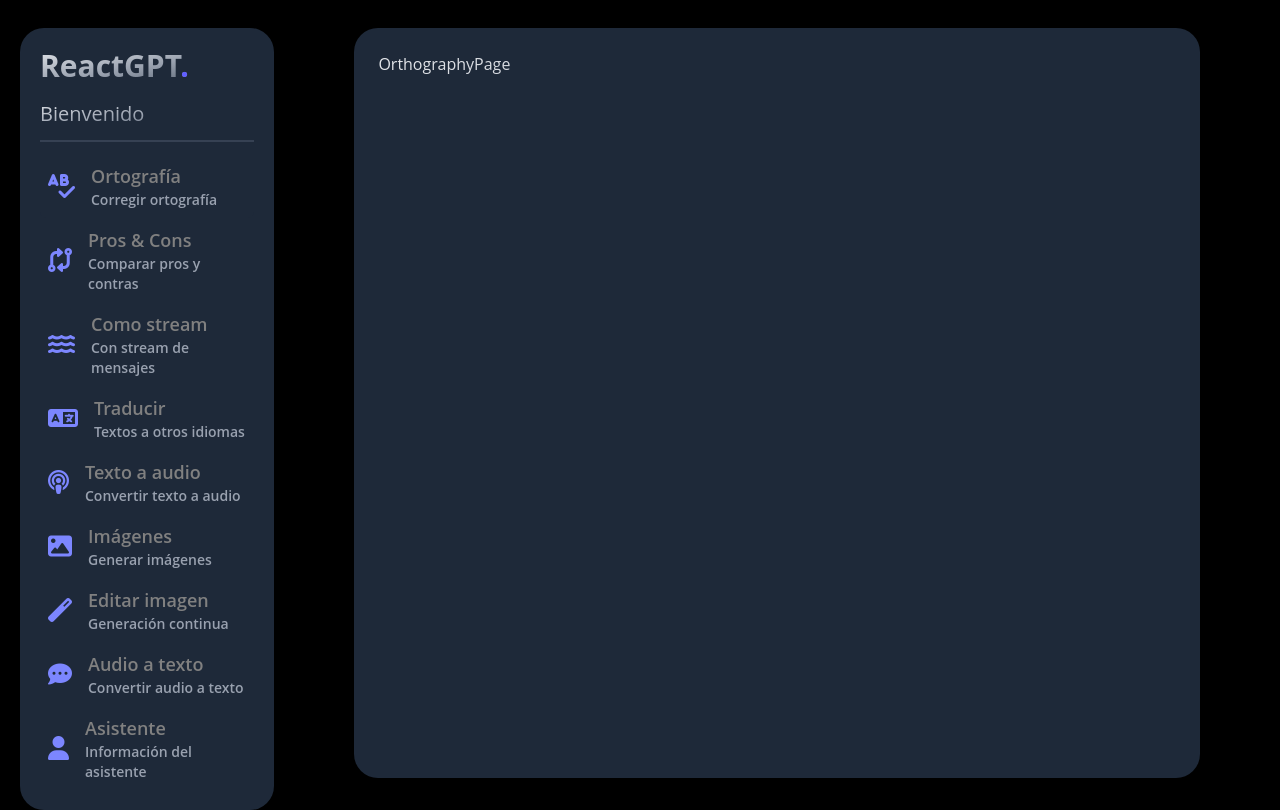
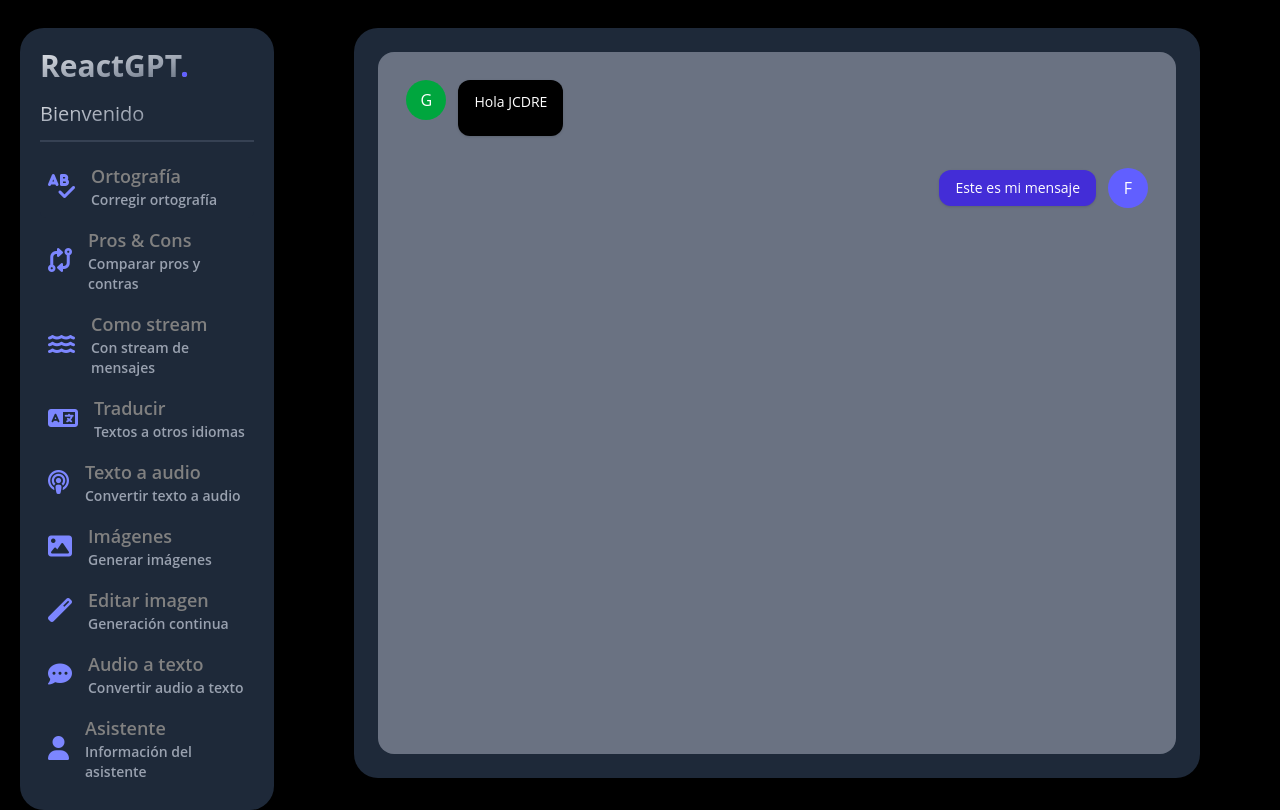
Before and after one commit to jcdelrioe/reactGPT, a React (Vite) app: page /orthography in a window 1280 px wide. Built offline with nearby package versions, Linux system fonts and the light colour scheme.

Commit message:
GptMessage, MyMessage

```diff
--- a/package.json
+++ b/package.json
@@ -13,6 +13,7 @@
     "@tailwindcss/vite": "^4.0.8",
     "react": "^19.0.0",
     "react-dom": "^19.0.0",
+    "react-markdown": "^10.0.0",
     "react-router-dom": "^7.2.0",
     "tailwindcss": "^4.0.8"
   },
--- a/src/index.css
+++ b/src/index.css
@@ -40,7 +40,7 @@ em {
 }
 
 .chat-messages {
-  @apply flex flex-col h-full overflow-x-auto mb-4 text-blue-500 overflow-scroll;
+  @apply flex flex-col h-full overflow-x-auto mb-4 text-white overflow-scroll;
 }
 
 /* Animations */
--- /dev/null
+++ b/src/presentation/components/chat-bubbles/GptMessage.tsx
@@ -0,0 +1,19 @@
+import Markdown from "react-markdown"
+
+interface Props {
+  text: string
+}
+export const GptMessage = ({ text }: Props) => {
+  return (
+    <div className="col-start-1 col-end-9 p-3 rounded-lg">
+      <div className="flex flex-row items-start">
+        <div className="flex items-center justify-center h-10 w-10 rounded-full bg-green-600 flex-shrink-0">
+          G
+        </div>
+        <div className="relative ml-3 text-sm bg-black bg-opacity-25 pt-3 pb-2 px-4 shadow rounded-xl">
+          <Markdown>{text}</Markdown>
+        </div>
+      </div>
+    </div>
+  )
+}
--- /dev/null
+++ b/src/presentation/components/chat-bubbles/MyMessage.tsx
@@ -0,0 +1,17 @@
+interface Props{
+  text: string;
+}
+export const MyMessage = ({text} : Props) => {
+  return (
+    <div className="col-start-6 col-end-13 p-3 rounded-lg">
+    <div className="flex items-center justify-start flex-row-reverse">
+      <div className="flex items-center justify-center h-10 w-10 rounded-full bg-indigo-500 flex-shrink-0">
+        F
+      </div>
+      <div className="relative mr-3 text-sm bg-indigo-700 py-2 px-4 shadow rounded-xl">
+        <div>{ text }</div>
+      </div>
+    </div>
+  </div>
+  )
+}
--- a/src/presentation/components/index.tsx
+++ b/src/presentation/components/index.tsx
@@ -1 +1,4 @@
+export * from "./chat-bubbles/GptMessage"
+export * from "./chat-bubbles/MyMessage"
+
 export * from "./sidebar/SidebarMenuItem"
--- a/src/presentation/pages/orthography/OrthographyPage.tsx
+++ b/src/presentation/pages/orthography/OrthographyPage.tsx
@@ -1,3 +1,15 @@
+import { GptMessage, MyMessage } from "../../components"
+
 export const OrthographyPage = () => {
-  return <div>OrthographyPage</div>
+  return (
+    <div className="chat-container">
+      <div className="chat-messages">
+        <div className="grid grid-cols-12 gap-y-2">
+          {/* Bienvenida */}
+          <GptMessage text="Hola JCDRE" />
+          <MyMessage text="Este es mi mensaje" />
+        </div>
+      </div>
+    </div>
+  )
 }
```
Also changed, not shown: 1 other file (tests, documents, lock files or other folders).
